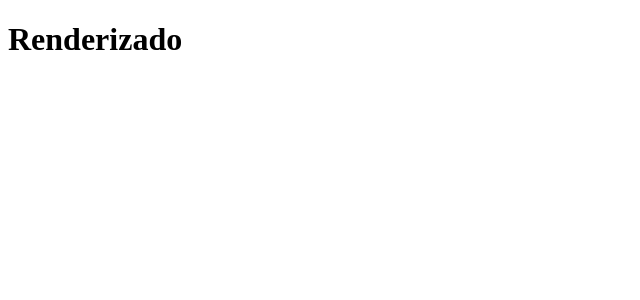
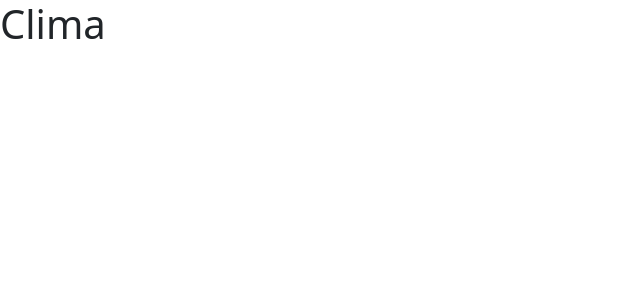
Before and after one commit to Legnatbird/Clima, a React app: page / in a window 1280 px wide. Shown: the top 300 px of the page, without its empty margins (0-640 px from the left). Built offline with nearby package versions, Linux system fonts and the light colour scheme.

Commit message:
Se instala bootstrap

```diff
--- a/src/app/App.js
+++ b/src/app/App.js
@@ -0,0 +1,10 @@
+import React, {Component} from "react";
+
+class App extends Component{
+    render(){
+        return(
+            <h1>Clima</h1>
+        )
+    }
+};
+export default App;
--- a/src/app/index.js
+++ b/src/app/index.js
@@ -1,5 +1,6 @@
 import React from "react";
 import { render } from "react-dom";
+import App from "./App";
 import "./index.css";
 
-render(<h1>Renderizado</h1>, document.getElementById("app"))
+render(<App />, document.getElementById("app"))
--- a/src/index.html
+++ b/src/index.html
@@ -5,6 +5,7 @@
     <meta http-equiv="X-UA-Compatible" content="IE=edge">
     <meta name="viewport" content="width=device-width, initial-scale=1.0">
     <title>Clima</title>
+    <link href="https://cdn.jsdelivr.net/npm/bootstrap@5.1.3/dist/css/bootstrap.min.css" rel="stylesheet" integrity="sha384-1BmE4kWBq78iYhFldvKuhfTAU6auU8tT94WrHftjDbrCEXSU1oBoqyl2QvZ6jIW3" crossorigin="anonymous">
 </head>
 <body>
     <div id="app"></div>
```
